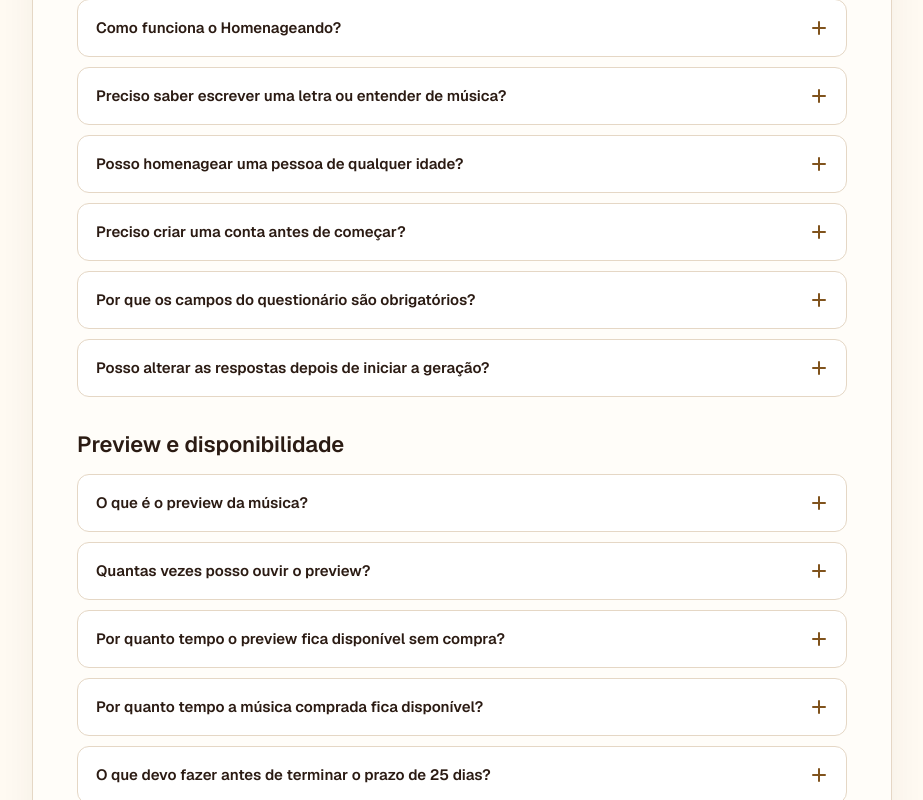
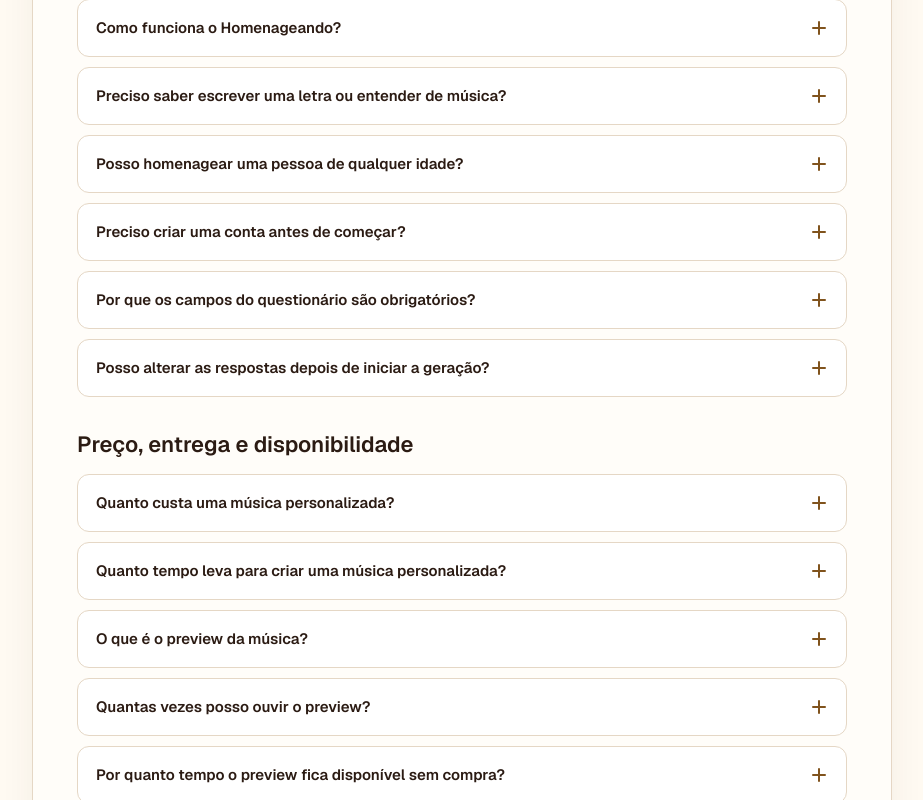
Before and after one commit to MrBreves/homenageando, a Next.js app: page /faq in a window 1280 px wide. Shown: the part 404-1204 px from the top of the page, without its empty margins (178-1101 px from the left). Built offline with nearby package versions, Linux system fonts and the light colour scheme; no server answers.

Commit message:
seo: update FAQ and generate matching FAQPage schema

```diff
--- a/app/faq/page.tsx
+++ b/app/faq/page.tsx
@@ -26,7 +26,7 @@ const grupos = [
       {
         pergunta: "Preciso criar uma conta antes de começar?",
         resposta:
-          "Você pode começar o questionário sem estar conectado. Antes de iniciar a geração da música, será necessário entrar na sua conta ou fazer o cadastro.",
+          "Sim. Você pode conhecer o serviço e ouvir o exemplo de música na página inicial sem entrar na conta. Para acessar o questionário e criar sua música personalizada, entre na sua conta ou faça o cadastro.",
       },
       {
         pergunta: "Por que os campos do questionário são obrigatórios?",
@@ -41,8 +41,18 @@ const grupos = [
     ],
   },
   {
-    titulo: "Preview e disponibilidade",
+    titulo: "Preço, entrega e disponibilidade",
     perguntas: [
+      {
+        pergunta: "Quanto custa uma música personalizada?",
+        resposta:
+          "A música personalizada custa R$ 39,90 e inclui o arquivo completo em MP3 e a letra em PDF. Você pode ouvir uma prévia antes de decidir pela compra.",
+      },
+      {
+        pergunta: "Quanto tempo leva para criar uma música personalizada?",
+        resposta:
+          "A geração da música leva aproximadamente 5 minutos. Após a aprovação do pagamento, você pode baixar a música completa em MP3 e a letra em PDF.",
+      },
       {
         pergunta: "O que é o preview da música?",
         resposta:
@@ -51,7 +61,7 @@ const grupos = [
       {
         pergunta: "Quantas vezes posso ouvir o preview?",
         resposta:
-          "O limite aprovado é de 5 reproduções por solicitação. As reproduções são contabilizadas; atualizar a página não deve renovar esse limite.",
+          "Você pode ouvir o preview até 5 vezes por solicitação. As reproduções são contabilizadas; atualizar a página não deve renovar esse limite.",
       },
       {
         pergunta: "Por quanto tempo o preview fica disponível sem compra?",
@@ -96,7 +106,7 @@ const grupos = [
       {
         pergunta: "Como solicito ajuda ou reembolso?",
         resposta:
-          "Use a página Contato ou envie um e-mail para marcio.breves@gmail.com. Informe o e-mail usado na conta, o número da OS quando disponível e descreva sua solicitação. Não envie sua senha nem dados completos de cartão.",
+          "Use a página Contato ou envie um e-mail para homenageando@yahoo.com. Informe o e-mail usado na conta, o número da OS quando disponível e descreva sua solicitação. Não envie sua senha nem dados completos de cartão.",
       },
       {
         pergunta: "Solicitar reembolso significa receber o estorno imediatamente?",
@@ -108,8 +118,20 @@ const grupos = [
 ];
 
 export default function FaqPage() {
+  const faqJsonLd = {
+    "@context": "https://schema.org",
+    "@type": "FAQPage",
+    mainEntity: grupos.flatMap((grupo) =>
+      grupo.perguntas.map((item) => ({
+        "@type": "Question",
+        name: item.pergunta,
+        acceptedAnswer: { "@type": "Answer", text: item.resposta },
+      }))
+    ),
+  };
   return (
     <section className={styles.page} aria-labelledby="faq-title">
+      <script type="application/ld+json" dangerouslySetInnerHTML={{ __html: JSON.stringify(faqJsonLd).replace(/</g, "\\u003c") }} />
       <div className={styles.card}>
         <header className={styles.heading}>
           <p className={styles.eyebrow}>Como podemos ajudar?</p>
```
